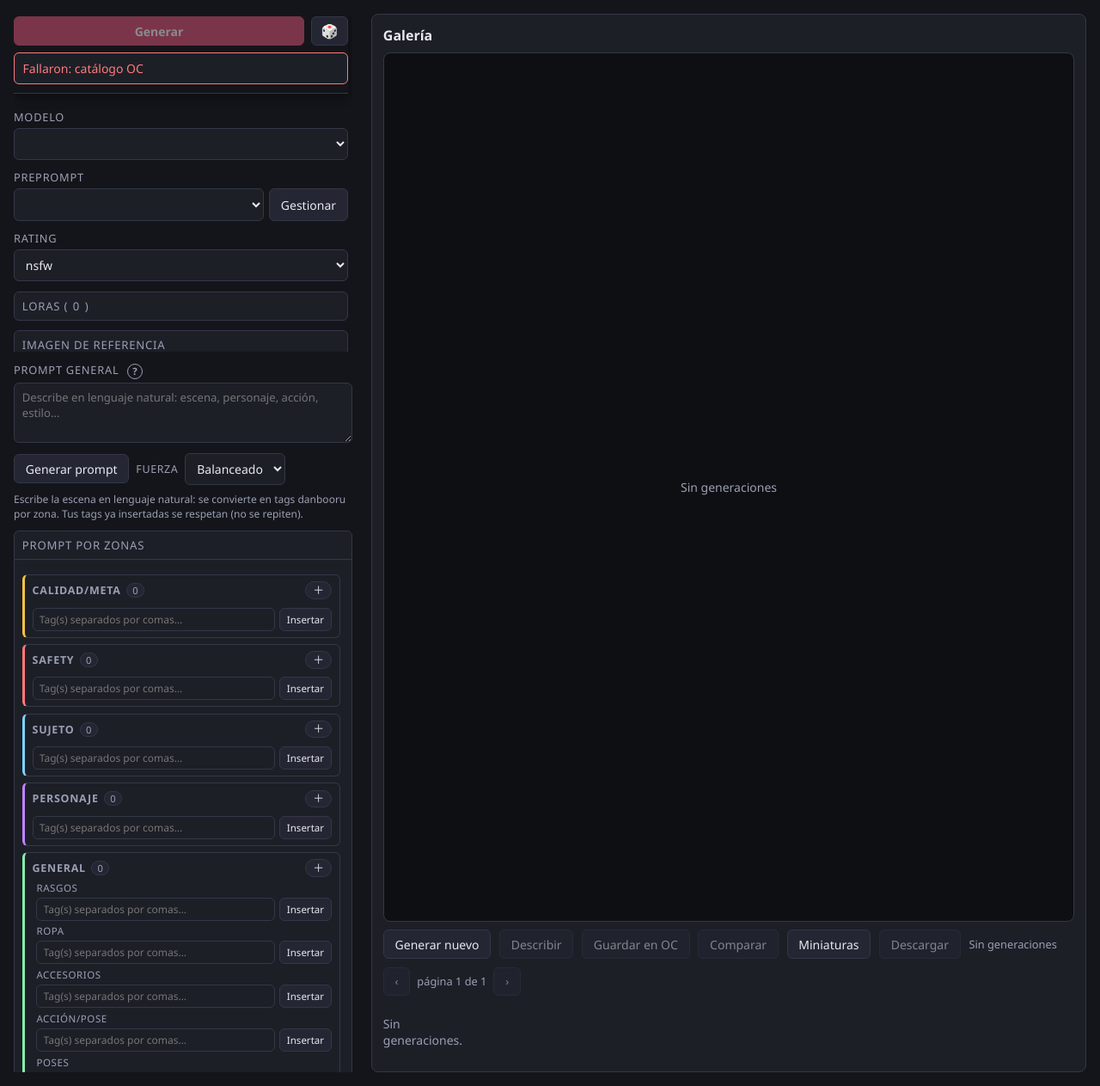
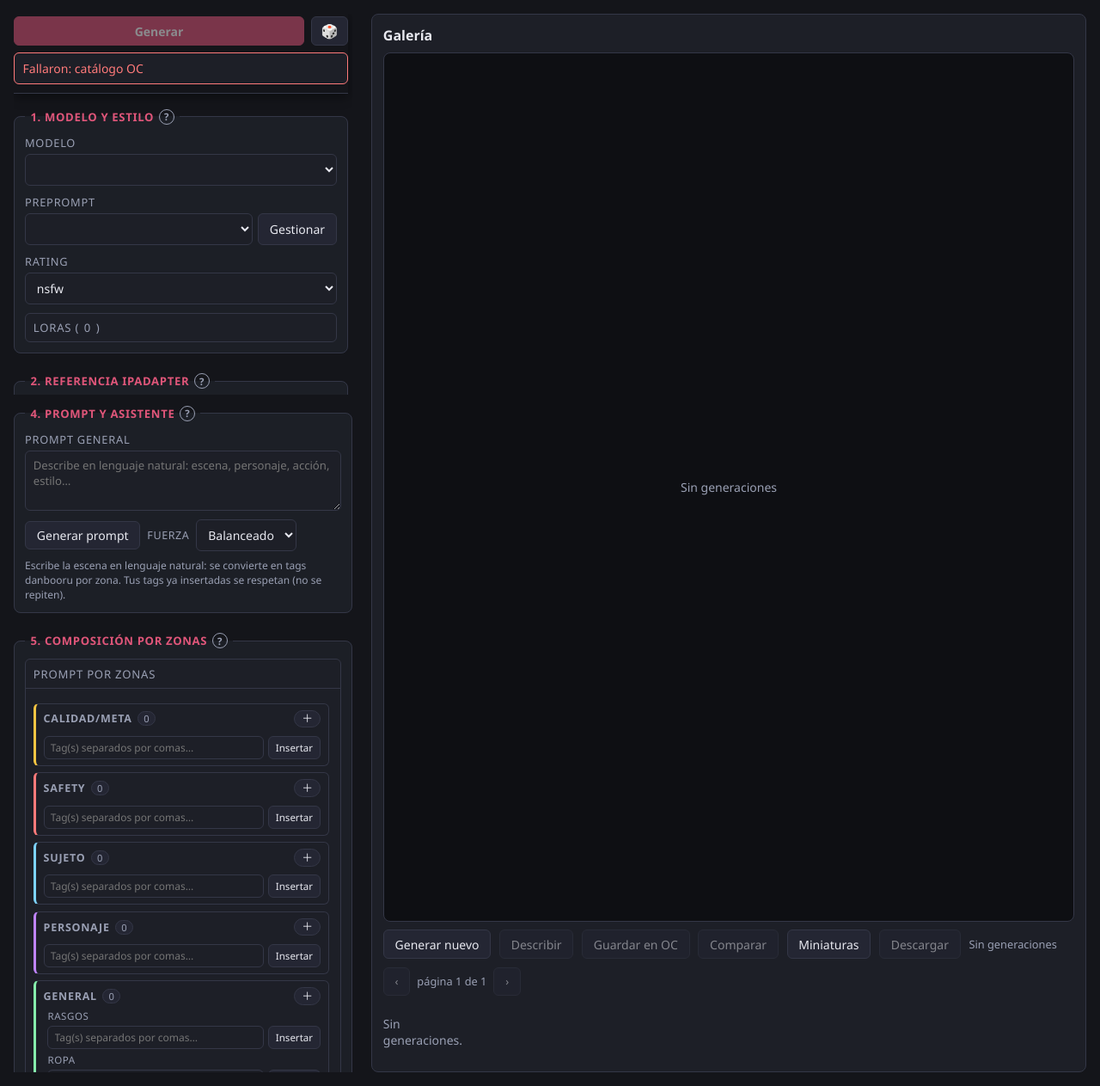
Before and after one commit to gusnion/WaifuStudio, a FastAPI app: page / in a window 1280 px wide. Shown: the part 54-1317 px from the top of the page at 86% size. Run offline with FastAPI, Linux system fonts and the light colour scheme; data that the repository does not hold is empty; parts of the project's set-up code (start-up, migrations or seed data) failed here and were passed over; some libraries are stand-ins or nearby versions.

Commit message:
feat(ui): diseño unificado de tarjetas ControlCards numeradas con (?) en todas las pestañas

```diff
--- a/static/css/components.css
+++ b/static/css/components.css
@@ -1389,6 +1389,9 @@ input[type="checkbox"] {
   display: flex;
   flex-direction: column;
   gap: 0.6rem;
+  min-width: 0;
+  width: 100%;
+  box-sizing: border-box;
 }
 
 .control-card > legend,
@@ -1401,6 +1404,8 @@ input[type="checkbox"] {
   padding: 0 0.4rem;
   text-transform: uppercase;
   letter-spacing: 0.05em;
+  display: inline-flex;
+  align-items: center;
 }
 
 /* Micro-componente Ayuda (?) y Popover Flotante */
--- a/templates/index.html
+++ b/templates/index.html
@@ -61,6 +61,9 @@
             </div>
           </div>
 
+          <!-- BLOQUE 1: Modelo y Estilo -->
+          <fieldset class="control-card" id="image-block-model">
+            <legend>1. Modelo y Estilo <button type="button" class="btn-help" data-help="Elige el modelo Anima base, preprompt de estilo, clasificación de contenido y LoRAs instaladas.">?</button></legend>
             <label class="field">
               <span>Modelo</span>
               <select id="model"></select>
@@ -92,7 +95,11 @@
                 <div id="loras-list" class="lora-chips"></div>
               </div>
             </details>
+          </fieldset>
 
+          <!-- BLOQUE 2: Imagen de Referencia -->
+          <fieldset class="control-card" id="image-block-ref">
+            <legend>2. Referencia IPAdapter <button type="button" class="btn-help" data-help="Guía la generación usando una imagen de referencia con IPAdapter. Ajusta la fuerza de influencia.">?</button></legend>
             <details id="section-ref" class="advanced panel-section" data-section="ref">
               <summary>Imagen de referencia</summary>
               <div class="section-body">
@@ -115,7 +122,11 @@
                 </label>
               </div>
             </details>
+          </fieldset>
 
+          <!-- BLOQUE 3: Parámetros y Dimensiones -->
+          <fieldset class="control-card" id="image-block-params">
+            <legend>3. Muestreo y Dimensiones <button type="button" class="btn-help" data-help="Configuración de muestreo (Seed, Pasos, CFG, Sampler) y selector dual de resolución.">?</button></legend>
             <details id="section-params" class="advanced panel-section" data-section="params">
               <summary>Opciones de generación <button type="button" class="btn-help" data-help="Configuración de muestreo, pasos, CFG y dimensiones de la imagen.">?</button></summary>
               <div class="section-body">
@@ -170,11 +181,15 @@
                 </details>
               </div>
             </details>
+          </fieldset>
         </div>
 
         <div class="controls-column controls-column-zones">
+          <!-- BLOQUE 4: Prompt y Asistente IA -->
+          <fieldset class="control-card" id="image-block-prompt">
+            <legend>4. Prompt y Asistente <button type="button" class="btn-help" data-help="Describe la escena en lenguaje natural: sujeto, estilo, entorno o acción. Se descompone automáticamente en tags danbooru por zonas.">?</button></legend>
             <label class="field prompt-general-field">
-            <span>Prompt general <button type="button" class="btn-help" data-help="Describe la escena en lenguaje natural: sujeto, estilo, entorno o acción. Se descompone automáticamente en tags danbooru por zonas.">?</button></span>
+              <span>Prompt general</span>
               <textarea id="prompt-general" rows="3" placeholder="Describe en lenguaje natural: escena, personaje, acción, estilo…"></textarea>
             </label>
 
@@ -193,7 +208,11 @@
               </div>
               <p id="enhance-hint" class="field-hint">Escribe la escena en lenguaje natural: se convierte en tags danbooru por zona. Tus tags ya insertadas se respetan (no se repiten).</p>
             </div>
+          </fieldset>
 
+          <!-- BLOQUE 5: Composición por Zonas -->
+          <fieldset class="control-card" id="image-block-zones">
+            <legend>5. Composición por Zonas <button type="button" class="btn-help" data-help="Organiza los tags danbooru por cuadrantes y capas de personajes u OCs.">?</button></legend>
             <details id="section-zones" class="advanced panel-section zones-panel" data-section="zones" open>
               <summary>Prompt por zonas</summary>
               <div class="section-body">
@@ -243,6 +262,7 @@
                 <button id="btn-copy-prompt" type="button">Copiar</button>
               </div>
             </details>
+          </fieldset>
         </div>
       </aside>
 
@@ -588,10 +608,10 @@ non_diegetic_music: &lt;música instrumental o None&gt;</pre>
           </div>
         </div>
         <p id="editor-banner" class="editor-banner">Comprobando Qwen-Image 2.1…</p>
-        <label class="field">
-          <span>Prompt</span>
-          <textarea id="editor-prompt" rows="5" placeholder="Describe qué generar o editar..."></textarea>
-        </label>
+
+        <!-- BLOQUE 1: Entradas y Modo -->
+        <fieldset class="control-card" id="editor-block-mode">
+          <legend>1. Entradas y Modo <button type="button" class="btn-help" data-help="En «Editar» se trabaja sobre la imagen seleccionada en el visor o galería. En «Generar» guían hasta 10 referencias de estilo/composición.">?</button></legend>
           <label class="field">
             <span>Modo</span>
             <select id="editor-mode">
@@ -606,6 +626,24 @@ non_diegetic_music: &lt;música instrumental o None&gt;</pre>
           </label>
           <div id="editor-refs-preview" class="editor-refs"></div>
           <p id="editor-refs-hint" class="field-hint">Referencias (hasta 10): en «Generar» guían estilo/composición; clic en la galería de abajo para añadirlas.</p>
+        </fieldset>
+
+        <!-- BLOQUE 2: Instrucción de Edición -->
+        <fieldset class="control-card" id="editor-block-prompt">
+          <legend>2. Instrucción de Edición <button type="button" class="btn-help" data-help="Describe en lenguaje natural qué generar o modificar en la imagen con Qwen-Image 2.1.">?</button></legend>
+          <label class="field">
+            <span>Prompt</span>
+            <textarea id="editor-prompt" rows="4" placeholder="Describe qué generar o editar..."></textarea>
+          </label>
+          <label class="field">
+            <span>Negativo</span>
+            <textarea id="editor-negative" rows="2" placeholder="Lo que no quieres (opcional)"></textarea>
+          </label>
+        </fieldset>
+
+        <!-- BLOQUE 3: Configuración y Dimensiones -->
+        <fieldset class="control-card" id="editor-block-params">
+          <legend>3. Configuración y Dimensiones <button type="button" class="btn-help" data-help="Tamaño Original (1ª ref) y CFG=1 son óptimos para edición precisa certificada con Qwen-Image 2.1.">?</button></legend>
           <label class="field">
             <span>Tamaño</span>
             <select id="editor-size"></select>
@@ -615,23 +653,22 @@ non_diegetic_music: &lt;música instrumental o None&gt;</pre>
             <label class="field"><span>Alto</span><input id="editor-height" type="number" value="1024" step="16" min="512" max="2048"></label>
           </div>
           <p class="field-hint">Presets de la app (512-2048, múltiplos de 16) o Manual.</p>
+          <div class="grid-2">
             <label class="field">
               <span>Seed</span>
               <input id="editor-seed" type="number" value="42">
             </label>
             <label class="field">
-          <span>Negativo</span>
-          <textarea id="editor-negative" rows="3" placeholder="Lo que no quieres (opcional)"></textarea>
-        </label>
-        <label class="field">
               <span>Pasos</span>
               <input id="editor-steps" type="number" value="25" min="10" max="50">
             </label>
+          </div>
           <label class="field">
             <span>CFG</span>
             <input id="editor-cfg" type="number" value="1.0" min="1" max="10" step="0.1">
             <p id="editor-cfg-note" class="field-hint hidden">Aviso: cfg mayor que 1 puede degradar la edición (el par UC está certificado con cfg 1).</p>
           </label>
+        </fieldset>
       </aside>
 
       <section class="gallery-panel tab-viewport">
@@ -690,6 +727,9 @@ non_diegetic_music: &lt;música instrumental o None&gt;</pre>
             <p id="upscale-progress-text" class="progress-text">paso -/-</p>
           </div>
         </div>
+        <!-- BLOQUE 1: Entradas y Origen -->
+        <fieldset class="control-card" id="upscale-block-source">
+          <legend>1. Entradas y Origen <button type="button" class="btn-help" data-help="Elige si escalar imagen, vídeo o interpolar fotogramas (FPS). Selecciona una generación de la galería o un archivo local.">?</button></legend>
           <label class="field">
             <span>Tipo de origen</span>
             <select id="upscale-kind">
@@ -708,7 +748,11 @@ non_diegetic_music: &lt;música instrumental o None&gt;</pre>
             <input id="upscale-file" type="file" accept="image/*">
           </label>
           <p class="field-hint">Elige una miniatura de la galería o, en imagen, un archivo local (el archivo sustituye a la selección).</p>
+        </fieldset>
 
+        <!-- BLOQUE 2: Modelo y Parámetros -->
+        <fieldset class="control-card" id="upscale-block-model">
+          <legend>2. Modelo y Parámetros <button type="button" class="btn-help" data-help="RealESRGAN x2 duplica el tamaño preservando nitidez. RIFE interpola fotogramas en vídeos para máxima fluidez.">?</button></legend>
           <label class="field" id="upscale-model-field">
             <span>Modelo</span>
             <select id="upscale-model"></select>
@@ -716,13 +760,13 @@ non_diegetic_music: &lt;música instrumental o None&gt;</pre>
           </label>
           <p class="field-hint">RealESRGAN x2 duplica el tamaño; aplica a la imagen o al vídeo (conservando fps y audio del origen).</p>
 
+          <div class="grid-2">
             <label class="field" id="upscale-passes-field">
               <span>Escalado</span>
               <select id="upscale-passes">
                 <option value="1">×2 (1 pasada)</option>
                 <option value="2">×4 (2 pasadas)</option>
               </select>
-          <p class="field-hint">×4 encadena dos ampliaciones del modelo de ×2.</p>
             </label>
 
             <label class="field" id="upscale-sharpen-field">
@@ -732,8 +776,9 @@ non_diegetic_music: &lt;música instrumental o None&gt;</pre>
                 <option value="1">Suave</option>
                 <option value="2">Fuerte</option>
               </select>
+            </label>
+          </div>
           <p class="field-hint">Nitidez extra tras la ampliación (solo imagen).</p>
-        </label>
 
           <label class="field hidden" id="upscale-ckpt-field">
             <span>Ckpt RIFE</span>
@@ -748,6 +793,7 @@ non_diegetic_music: &lt;música instrumental o None&gt;</pre>
             </select>
             <p class="field-hint">Interpola los fotogramas del vídeo de origen a ×2 o ×4 fps, conservando el audio.</p>
           </label>
+        </fieldset>
       </aside>
 
       <section class="gallery-panel tab-viewport">
```
Lines whose indentation alone changed are shown as unchanged.
